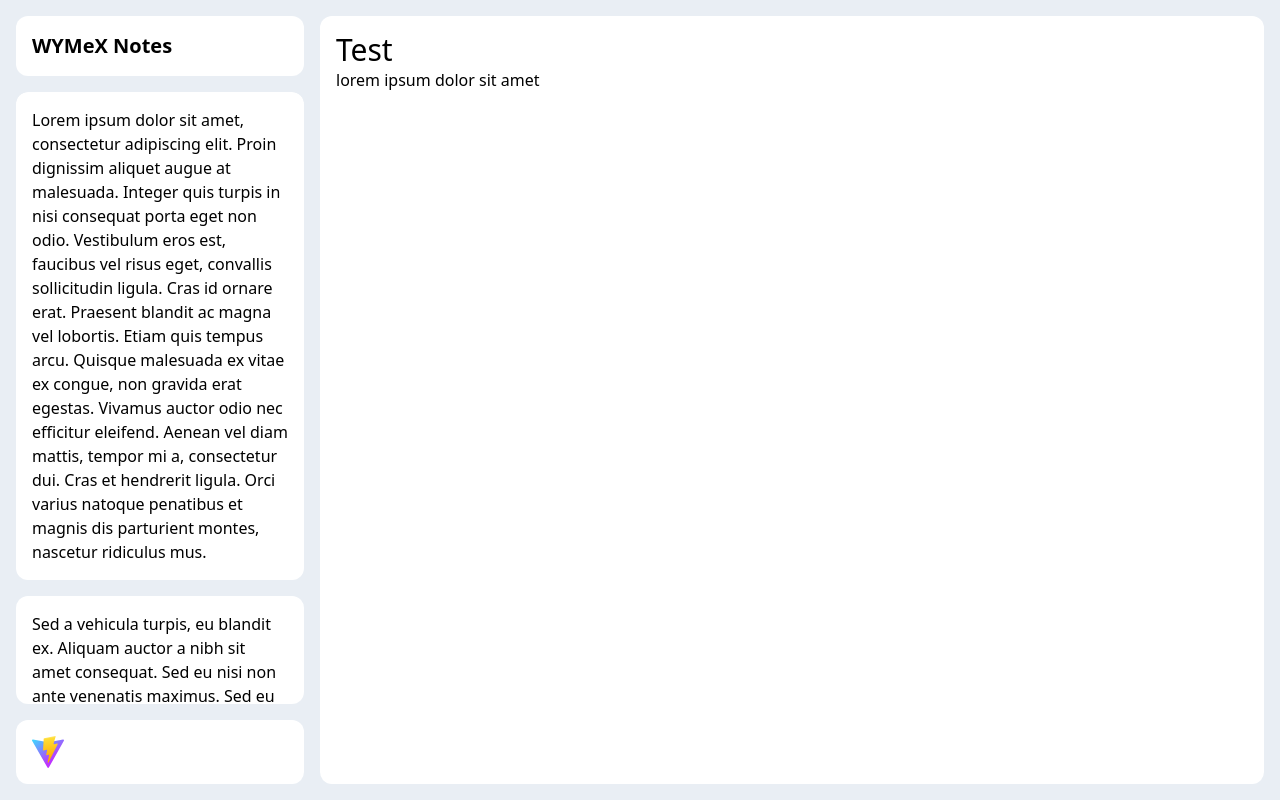
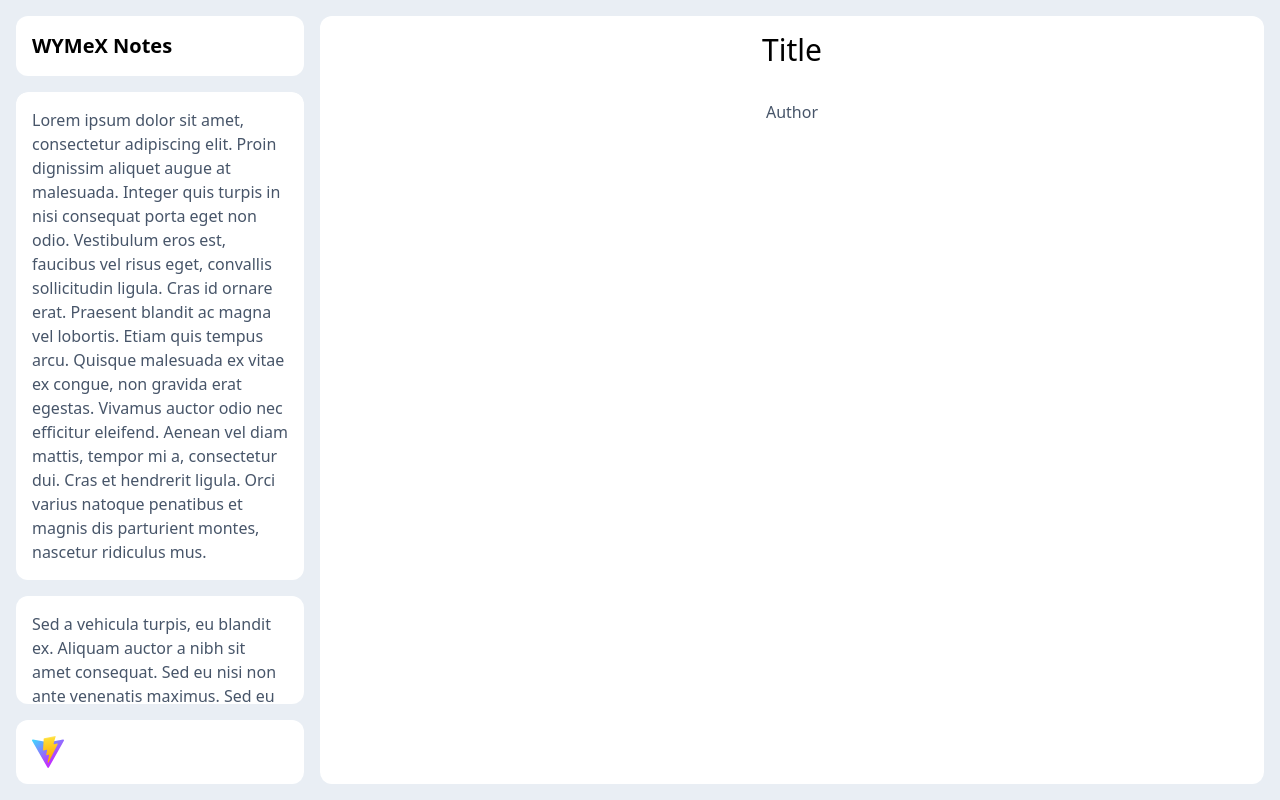
Before and after one commit to Jokauppi/Equationeer, a React (Vite) app: page / in a window 1280 px wide. Built offline with nearby package versions, Linux system fonts and the light colour scheme.

Commit message:
layout test

```diff
--- a/src/App.tsx
+++ b/src/App.tsx
@@ -8,7 +8,7 @@ function App() {
       <div className="flex flex-row justify-between gap-x-4 p-4 w-full h-full">
         <div className="flex flex-col gap-y-4 w-96 h-full">
           <Box fit>
-            <p className="font-bold text-xl">WYMeX Notes</p>
+            <p className="font-bold text-xl text-black">WYMeX Notes</p>
           </Box>
           <div className="h-full overflow-hidden rounded-xl">
             <div className="flex flex-col gap-y-4 h-full overflow-y-auto scrollbar-none">
@@ -90,9 +90,9 @@ function App() {
             </a>
           </Box>
         </div>
-        <Box>
-          <h1 className="text-3xl">Test</h1>
-          <p>lorem ipsum dolor sit amet</p>
+        <Box additionalClassNames="flex flex-col items-center gap-y-8 p-24">
+          <h1 className="text-3xl text-black">Title</h1>
+          <p>Author</p>
         </Box>
       </div>
     </div>
--- a/src/components/Box.tsx
+++ b/src/components/Box.tsx
@@ -7,7 +7,7 @@ type BoxProps = {
 };
 
 export default function Box({ children, additionalClassNames, fit = false }: BoxProps) {
-  const boxDefaultStyle = 'bg-white rounded-xl p-4 w-full';
+  const boxDefaultStyle = 'bg-white rounded-xl p-4 w-full text-slate-600';
   const hSize = fit ? 'h-fit' : 'h-full';
 
   return (
```
